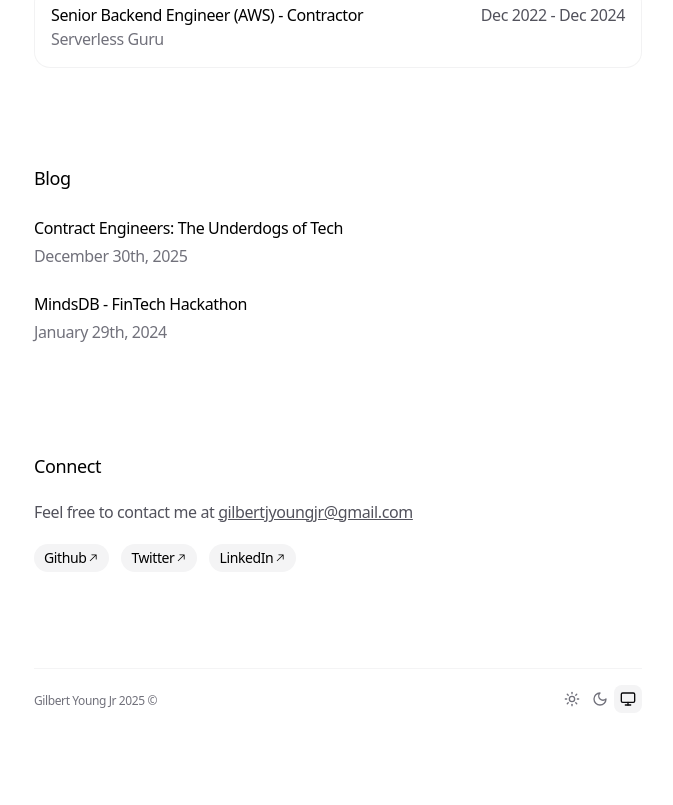
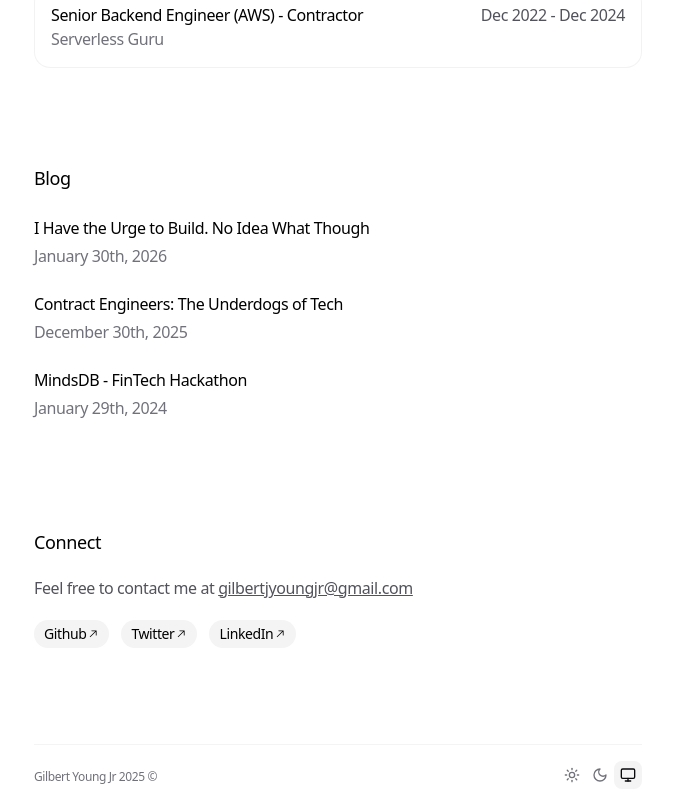
Before and after one commit to gjyoungjr/portfolio, a Next.js app: page / in a window 1280 px wide. Shown: the part 1190-1995 px from the top of the page, without its empty margins (302-975 px from the left). Before the commit the page ends 1919 px from the top, so only its background shows below. Built offline with nearby package versions, Linux system fonts and the light colour scheme.

Commit message:
update blog section

```diff
--- a/app/data.ts
+++ b/app/data.ts
@@ -91,16 +91,22 @@ export const WORK_EXPERIENCE: WorkExperience[] = [
 
 export const BLOG_POSTS: BlogPost[] = [
   {
+    title: "I Have the Urge to Build. No Idea What Though",
+    description: "January 30th, 2026",
+    link: "/blog/startup-ideas",
+    uid: "blog-1",
+  },
+  {
     title: "Contract Engineers: The Underdogs of Tech",
     description: "December 30th, 2025",
     link: "/blog/contract-engineers",
-    uid: "blog-1",
+    uid: "blog-2",
   },
   {
     title: "MindsDB - FinTech Hackathon",
     description: "January 29th, 2024",
     link: "/blog/mindsdb-fintech-hackathon",
-    uid: "blog-4",
+    uid: "blog-3",
   },
 ];
 
```
